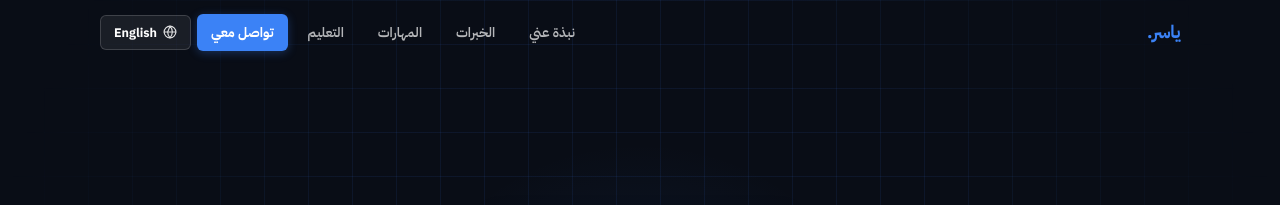
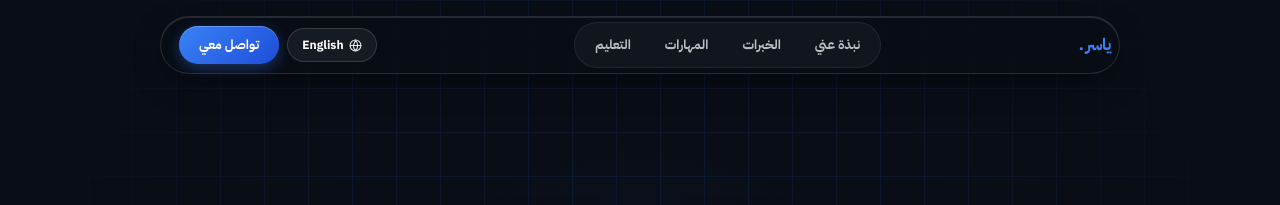
Before and after one commit to koko88fkk-max/CV_Yasser_Albalawi, a plain HTML site: page index.html in a window 1280 px wide. Shown: the top 205 px of the page. Drawn offline with Linux system fonts and the light colour scheme.

Commit message:
feat: upgrade navbar to floating glass island and remove footer line as requested

```diff
--- a/index.html
+++ b/index.html
@@ -62,43 +62,56 @@
       text-align: left;
     }
 
-    /* ── NAVIGATION ── */
-    .n {
+    /* ── FLOATING GLASS CAPSULE NAVIGATION ── */
+    .n-container {
       position: fixed;
-      top: 0;
+      top: 16px;
       right: 0;
       left: 0;
-      z-index: 90;
-      height: 64px;
-      display: flex;
-      align-items: center;
+      z-index: 99;
+      display: flex;
       justify-content: center;
-      padding: 0 24px;
-      transition: background 0.3s ease, border-color 0.3s ease, backdrop-filter 0.3s ease;
-      background: transparent;
-    }
-
-    .n.s {
-      background: rgba(9, 13, 22, 0.88);
-      backdrop-filter: blur(20px);
-      -webkit-backdrop-filter: blur(20px);
-      border-bottom: 1px solid rgba(255, 255, 255, 0.06);
-    }
-
-    .n-wrap {
-      max-width: 1080px;
+      padding: 0 16px;
+      pointer-events: none;
+    }
+
+    .n-island {
+      pointer-events: auto;
+      display: flex;
+      align-items: center;
+      justify-content: space-between;
+      max-width: 960px;
       width: 100%;
-      display: flex;
-      align-items: center;
-      justify-content: space-between;
+      height: 58px;
+      padding: 0 8px 0 18px;
+      background: rgba(9, 13, 22, 0.8);
+      backdrop-filter: blur(24px);
+      -webkit-backdrop-filter: blur(24px);
+      border: 1px solid rgba(255, 255, 255, 0.12);
+      border-radius: 100px;
+      box-shadow: 0 12px 32px -8px rgba(0, 0, 0, 0.5), inset 0 1px 0 rgba(255, 255, 255, 0.12);
+      transition: background 0.3s ease, border-color 0.3s ease, box-shadow 0.3s ease;
+    }
+
+    html[dir="ltr"] .n-island {
+      padding: 0 18px 0 8px;
+    }
+
+    .n-island.s {
+      background: rgba(9, 13, 22, 0.94);
+      border-color: rgba(59, 130, 246, 0.35);
+      box-shadow: 0 16px 40px -6px rgba(0, 0, 0, 0.65), 0 0 0 1px rgba(59, 130, 246, 0.15);
     }
 
     .n-l {
-      font-size: 18px;
+      font-size: 16.5px;
       font-weight: 800;
-      color: #fff;
+      color: #ffffff;
       text-decoration: none;
       letter-spacing: -0.02em;
+      display: inline-flex;
+      align-items: center;
+      gap: 2px;
     }
 
     .n-l span {
@@ -108,49 +121,49 @@
     .n-r {
       display: flex;
       align-items: center;
-      gap: 6px;
+      gap: 2px;
       list-style: none;
+      background: rgba(255, 255, 255, 0.04);
+      border: 1px solid rgba(255, 255, 255, 0.07);
+      padding: 4px;
+      border-radius: 100px;
     }
 
     .n-r a {
-      color: rgba(255, 255, 255, 0.7);
+      color: rgba(255, 255, 255, 0.72);
       text-decoration: none;
-      font-size: 13.5px;
-      font-weight: 600;
-      padding: 8px 14px;
-      border-radius: 6px;
-      transition: color 0.2s var(--ease), background 0.2s var(--ease);
+      font-size: 13px;
+      font-weight: 700;
+      padding: 7px 16px;
+      border-radius: 100px;
+      transition: color 0.2s var(--ease), background 0.2s var(--ease), transform 0.2s var(--ease);
+      display: inline-block;
     }
 
     .n-r a:hover {
-      color: #fff;
-      background: rgba(255, 255, 255, 0.08);
-    }
-
-    .n-cta {
-      background: var(--accent) !important;
-      color: #fff !important;
-      font-weight: 700 !important;
-      box-shadow: 0 2px 10px rgba(59, 130, 246, 0.3);
-    }
-
-    .n-cta:hover {
-      background: var(--accent-dim) !important;
-      box-shadow: 0 4px 16px rgba(59, 130, 246, 0.5);
+      color: #ffffff;
+      background: rgba(255, 255, 255, 0.12);
+      transform: translateY(-1px);
+    }
+
+    .n-actions {
+      display: flex;
+      align-items: center;
+      gap: 8px;
     }
 
     /* Language Switcher Button */
     .n-lang {
       display: inline-flex;
       align-items: center;
-      gap: 6px;
-      background: rgba(255, 255, 255, 0.07);
-      border: 1px solid rgba(255, 255, 255, 0.16);
+      gap: 5px;
+      background: rgba(255, 255, 255, 0.06);
+      border: 1px solid rgba(255, 255, 255, 0.14);
       color: #ffffff;
-      padding: 7px 13px;
-      border-radius: 6px;
+      padding: 7px 14px;
+      border-radius: 100px;
       font-family: inherit;
-      font-size: 12.5px;
+      font-size: 12px;
       font-weight: 700;
       cursor: pointer;
       transition: all 0.2s var(--ease);
@@ -164,18 +177,40 @@
     }
 
     .n-lang svg {
-      width: 14px;
-      height: 14px;
-      opacity: 0.85;
+      width: 13px;
+      height: 13px;
+      opacity: 0.9;
+    }
+
+    .n-cta {
+      display: inline-flex;
+      align-items: center;
+      gap: 6px;
+      background: linear-gradient(135deg, #3b82f6 0%, #1d4ed8 100%);
+      color: #ffffff !important;
+      padding: 8px 20px;
+      border-radius: 100px;
+      font-size: 13px;
+      font-weight: 800;
+      text-decoration: none;
+      box-shadow: 0 4px 14px rgba(59, 130, 246, 0.35), inset 0 1px 0 rgba(255, 255, 255, 0.25);
+      transition: all 0.25s var(--ease);
+    }
+
+    .n-cta:hover {
+      transform: translateY(-1px);
+      box-shadow: 0 6px 20px rgba(59, 130, 246, 0.55);
+      filter: brightness(1.1);
     }
 
     .n-m {
       display: none;
-      background: 0;
-      border: 0;
+      background: rgba(255, 255, 255, 0.08);
+      border: 1px solid rgba(255, 255, 255, 0.14);
       color: #fff;
       cursor: pointer;
       padding: 8px;
+      border-radius: 50%;
     }
 
     /* ── HERO SECTION ── */
@@ -1242,17 +1277,17 @@
 </head>
 <body>
 
-  <!-- NAVIGATION -->
-  <nav class="n" id="nv">
-    <div class="n-wrap">
+  <!-- FLOATING GLASS CAPSULE NAVIGATION -->
+  <div class="n-container">
+    <nav class="n-island" id="nv">
       <a href="#" class="n-l"><span data-i18n="logoName">ياسر</span><span>.</span></a>
       <ul class="n-r">
         <li><a href="#about" data-i18n="navAbout">نبذة عني</a></li>
         <li><a href="#exp" data-i18n="navExp">الخبرات</a></li>
         <li><a href="#sk" data-i18n="navSkills">المهارات</a></li>
         <li><a href="#edu" data-i18n="navEdu">التعليم</a></li>
-        <li><a href="#cta" class="n-cta" data-i18n="navContact">تواصل معي</a></li>
-        <li>
+      </ul>
+      <div class="n-actions">
         <!-- Language Switcher Desktop -->
         <button id="langBtn" class="n-lang" onclick="toggleLanguage()" aria-label="تبديل اللغة / Switch Language">
           <svg viewBox="0 0 24 24" fill="none" stroke="currentColor" stroke-width="2" stroke-linecap="round" stroke-linejoin="round">
@@ -1261,13 +1296,13 @@
           </svg>
           <span id="langBtnText">English</span>
         </button>
-        </li>
-      </ul>
+        <a href="#cta" class="n-cta" data-i18n="navContact">تواصل معي</a>
+      </div>
       <button class="n-m" onclick="document.getElementById('mo').classList.add('op')" aria-label="القائمة">
-        <svg width="24" height="24" viewBox="0 0 24 24" fill="none" stroke="currentColor" stroke-width="2.2" stroke-linecap="round"><line x1="4" y1="7" x2="20" y2="7"/><line x1="4" y1="12" x2="20" y2="12"/><line x1="4" y1="17" x2="20" y2="17"/></svg>
+        <svg width="22" height="22" viewBox="0 0 24 24" fill="none" stroke="currentColor" stroke-width="2.2" stroke-linecap="round"><line x1="4" y1="7" x2="20" y2="7"/><line x1="4" y1="12" x2="20" y2="12"/><line x1="4" y1="17" x2="20" y2="17"/></svg>
       </button>
-    </div>
     </nav>
+  </div>
 
   <!-- Mobile Menu -->
   <div class="mo" id="mo">
@@ -1670,10 +1705,6 @@
       </div>
     </div>
   </section>
-
-  <footer class="ft">
-    <p data-i18n="footerText">ياسر محمد البلوي &copy; 2024 — جميع الحقوق محفوظة</p>
-  </footer>
 
   <!-- JAVASCRIPT & BILINGUAL ENGINE -->
   <script>
```
Lines whose indentation alone changed are shown as unchanged.
